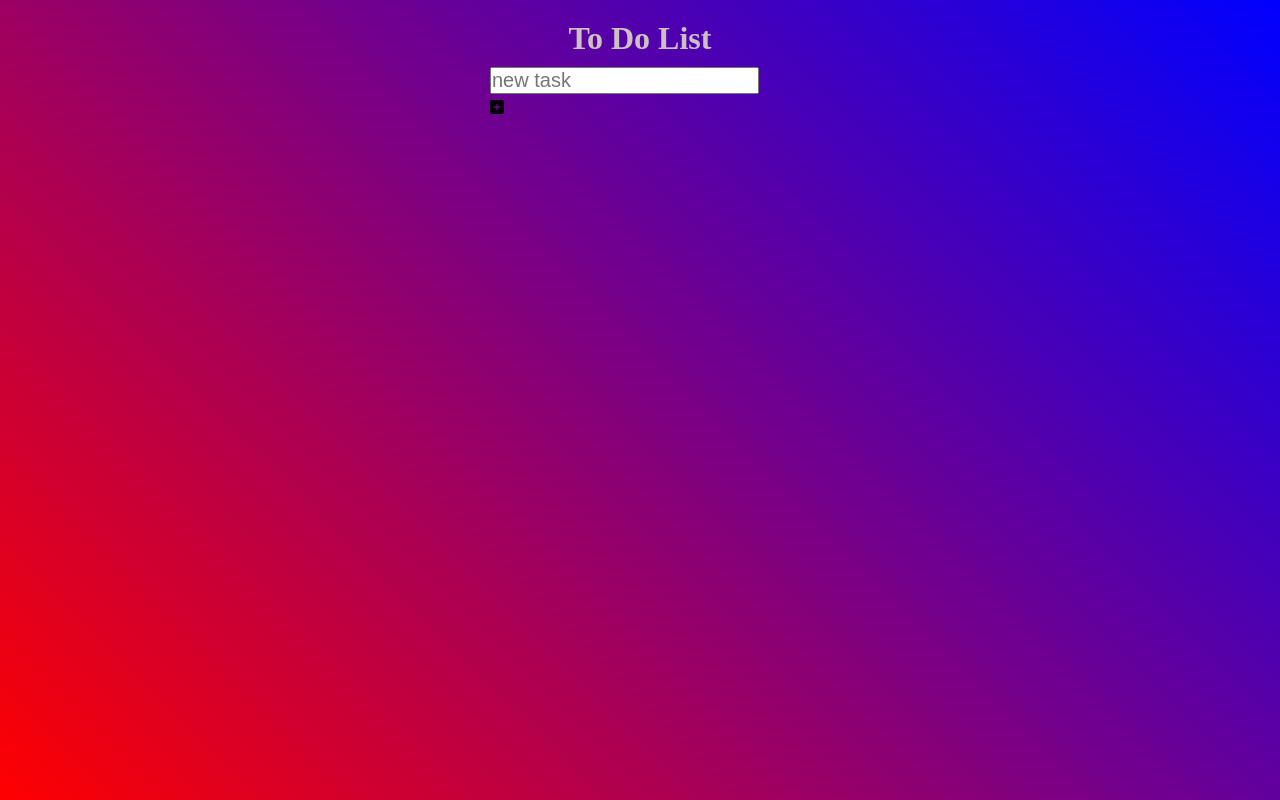
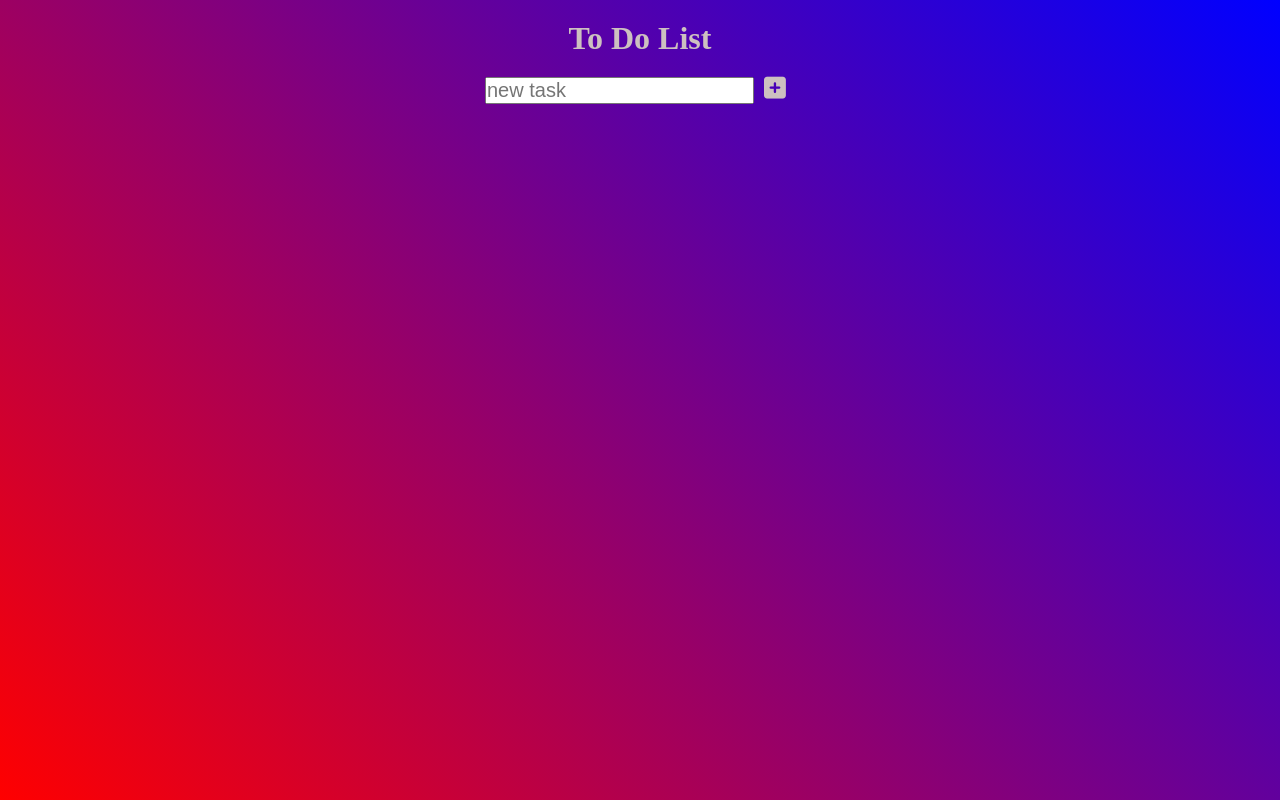
Before and after one commit to krukaleksander/to-do-app, a React (Create React App) app: page / in a window 1280 px wide. Built offline with nearby package versions, Linux system fonts and the light colour scheme; a web font is replaced by a local one.

Commit message:
NewTask.js ready

```diff
--- a/src/App.scss
+++ b/src/App.scss
@@ -1,4 +1,5 @@
 @import url('https://fonts.googleapis.com/css?family=Chilanka|Oswald&display=swap&subset=latin-ext');
+$headingColor: #cdc0c0;
 
 * {
   margin: 0;
@@ -12,7 +13,7 @@
 
   h1 {
     font-family: 'Chilanka', cursive;
-    color: #cdc0c0;
+    color: $headingColor;
     text-align: center;
     padding-top: 20px;
   }
@@ -23,13 +24,21 @@
     font-family: 'Oswald', Arial, sans-serif;
 
     .wrapNewTask {
-      max-width: 300px;
+      max-width: 310px;
       margin: 10px auto;
+
+      .add {
+        display: inline-block;
+        color: $headingColor;
+        margin-left: 10px;
+        font-size: 25px;
+      }
     }
 
     .newTask {
       font-size: 20px;
 
+
     }
   }
 }
--- a/src/components/NewTask.js
+++ b/src/components/NewTask.js
@@ -3,7 +3,7 @@ const NewTask = () => {
     return (
         <div className="wrapNewTask">
             <input className='newTask' type="text" placeholder='new task' />
-            <p className="add"><i class="fas fa-plus-square"></i></p>
+            <p className="add"><i className="fas fa-plus-square"></i></p>
         </div>
     );
 }
```
